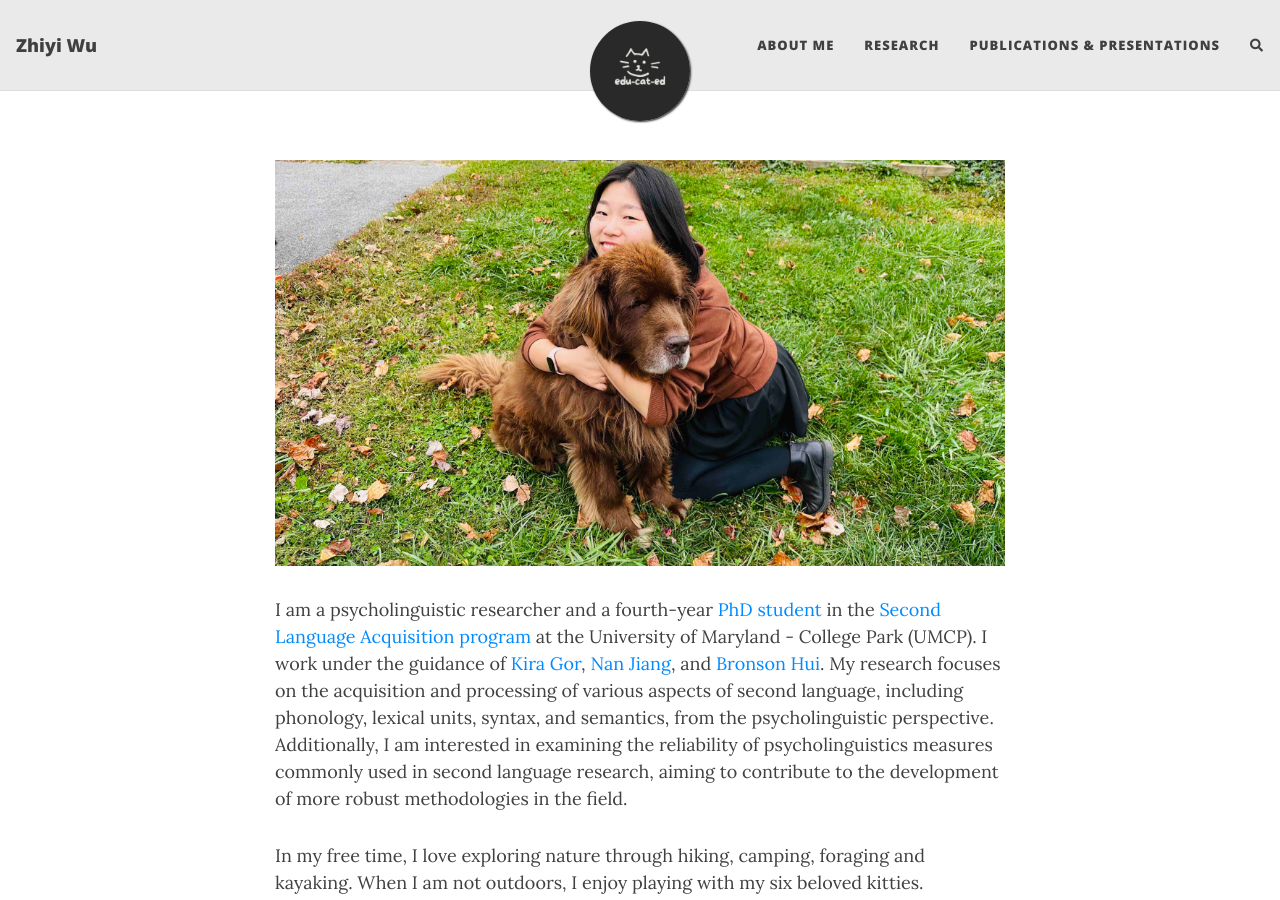
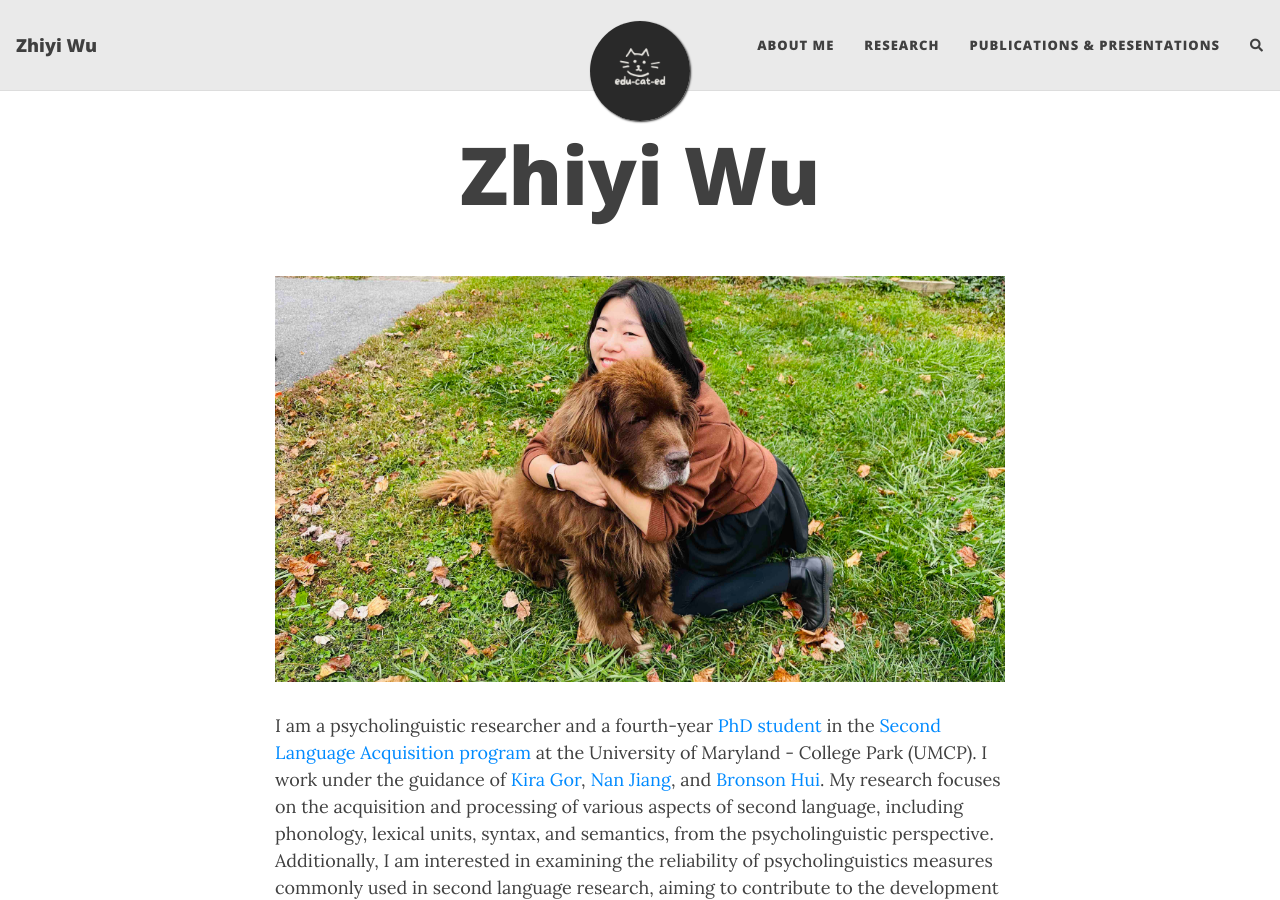
Before and after one commit to Zhiyijenny/Zhiyijenny.github.io, a Jekyll site: the page built from index.md, in a window 1280 px wide and 900 px high. Built offline with Jekyll 4.4.1, drawn with Linux system fonts in a browser that asks for light colours; nearby versions of some CDN libraries; our own code applies the rules of GitHub Pages for plain Markdown files; the list of posts is cut into pages by our own code; comment, search, counter and statistics services are not loaded.

Commit message:
Update index.md

```diff
--- a/index.md
+++ b/index.md
@@ -1,3 +1,8 @@
+---
+layout: page
+title: Zhiyi Wu
+---
+
 ![my photo](Bruno.jpg)
 
 I am a psycholinguistic researcher and a fourth-year [PhD student](https://arhusynergy.umd.edu/graduate-research/VoicesBlog#Secrets) in the [Second Language Acquisition program](https://sllc.umd.edu/directory/zhiyi-jenny-wu) at the University of Maryland - College Park (UMCP). I work under the guidance of [Kira Gor](https://sllc.umd.edu/directory/kira-gor), [Nan Jiang](https://sllc.umd.edu/directory/nan-jiang), and [Bronson Hui](https://bronson-hui.github.io/index.html). My research focuses on the acquisition and processing of various aspects of second language, including phonology, lexical units, syntax, and semantics, from the psycholinguistic perspective. Additionally, I am interested in examining the reliability of psycholinguistics measures commonly used in second language research, aiming to contribute to the development of more robust methodologies in the field.
```
